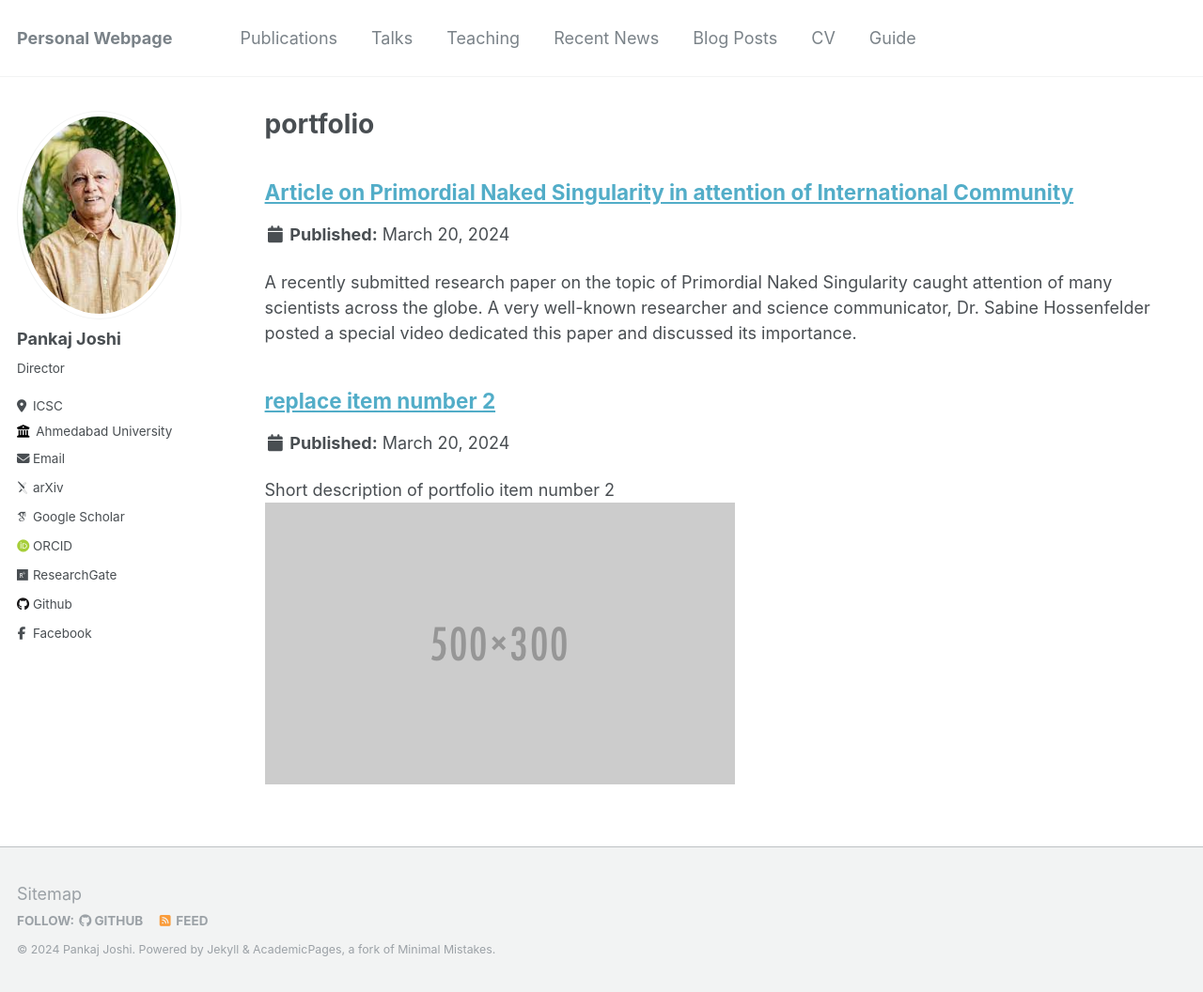
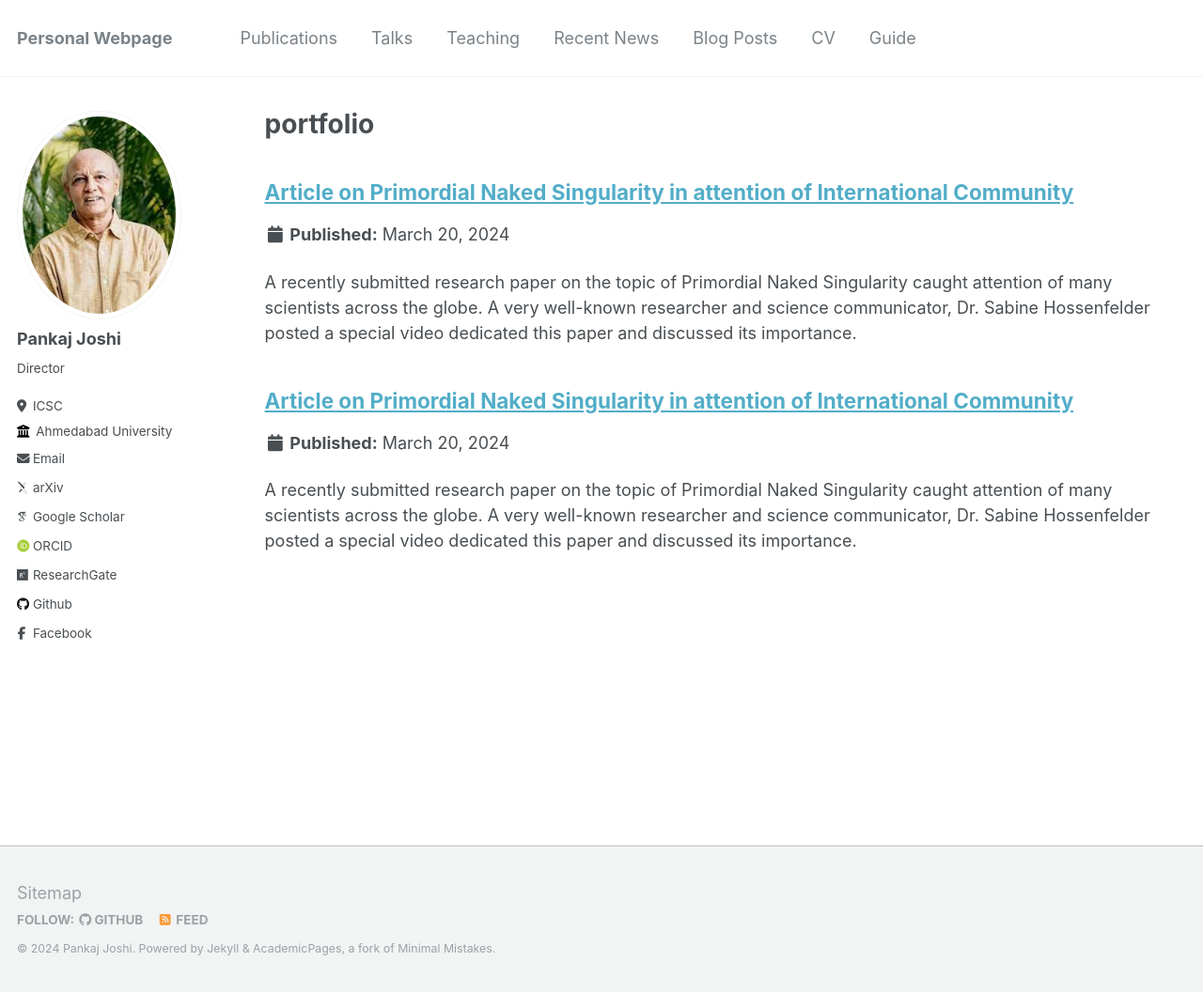
Before and after one commit to Pankaj-S-Joshi/Pankaj-S-Joshi.github.io, a Jekyll site: the page built from _pages/portfolio.html, in a window 1280 px wide and 1056 px high. Shown: the whole window at 94% size. Built offline with Jekyll 4.4.1, drawn with Linux system fonts in a browser that asks for light colours; some web fonts are replaced.

Commit message:
Update portfolio-2.html

```diff
--- a/_portfolio/portfolio-2.html
+++ b/_portfolio/portfolio-2.html
@@ -1,6 +1,6 @@
 ---
-title: "replace item number 2"
-excerpt: "Short description of portfolio item number 2 <br/><img src='/images/500x300.png'>"
+title: "Article on Primordial Naked Singularity in attention of International Community"
+excerpt: "A recently submitted research paper on the topic of Primordial Naked Singularity caught attention of many scientists across the globe. A very well-known researcher and science communicator, Dr. Sabine Hossenfelder posted a special video dedicated this paper and discussed its importance."
 collection: Recent News
 ---
 
```
